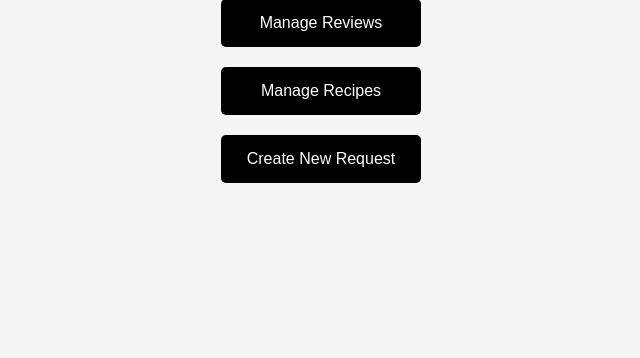
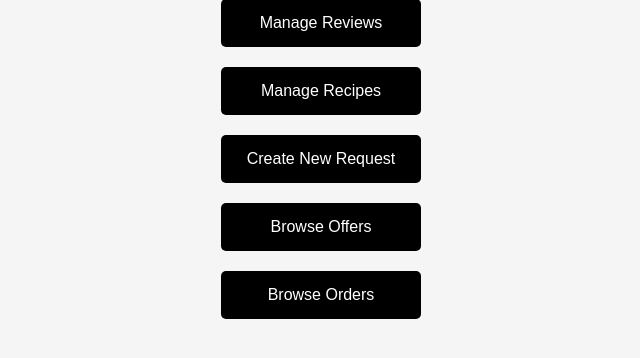
Before and after one commit to PiotrAstro/PO_project, a Flask app: page /client/panel in a window 1280 px wide. Shown: the part 128-486 px from the top of the page, without its empty margins (319-959 px from the left). Run offline with Flask 3, Linux system fonts and the light colour scheme; the visitor is signed in with stand-in values (Sample User, id 1).

Commit message:
added navigation to offer and order browsing

```diff
--- a/app/templates/client/panel.html
+++ b/app/templates/client/panel.html
@@ -10,5 +10,7 @@
         <button class="panel-button" onclick="window.location.href='{{ url_for('client.manage_reviews') }}'">Manage Reviews</button>
         <button class="panel-button" onclick="window.location.href='{{ url_for('client.manage_recipes') }}'">Manage Recipes</button>
         <button class="panel-button" onclick="window.location.href='{{ url_for('client.create_request') }}'">Create New Request</button>
+        <button class="panel-button" onclick="window.location.href='{{ url_for('client.browse_offers') }}'">Browse Offers</button>
+        <button class="panel-button" onclick="window.location.href='{{ url_for('client.browse_orders') }}'">Browse Orders</button>
     </div>
 {% endblock %}
```
